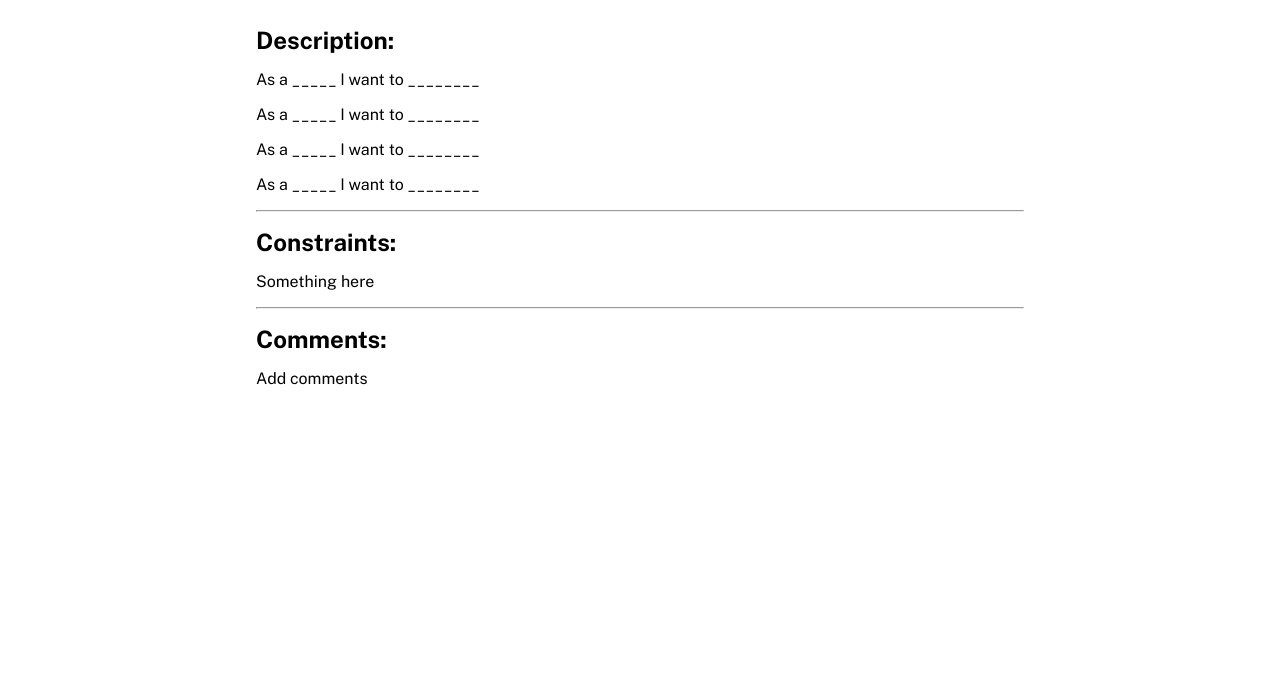
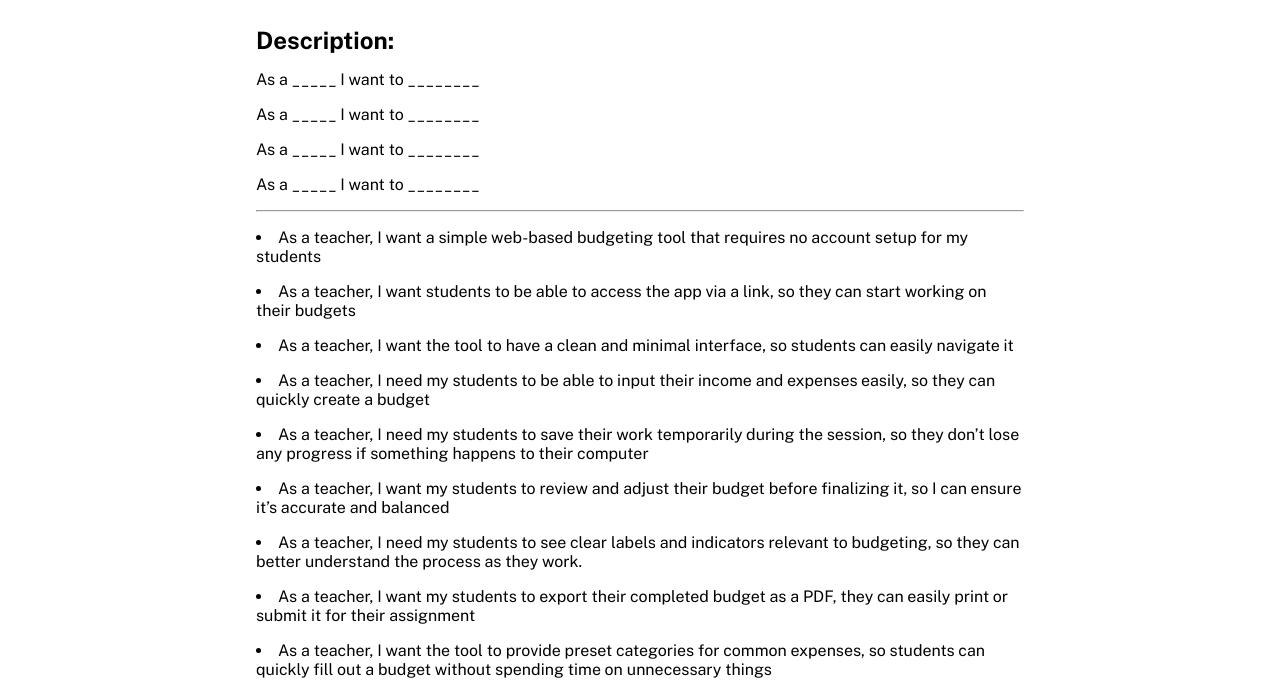
Before and after one commit to jacobrobertsdev/DevSquad, a plain HTML site: page features/template.html in a window 1280 px wide. Shown: the part 75-767 px from the top of the page. Drawn offline with nearby package versions, Linux system fonts and the light colour scheme.

Commit message:
Add features list and edit first user story

```diff
--- a/features/template.html
+++ b/features/template.html
@@ -22,6 +22,41 @@
         <p>As a _____ I want to ________</p>
         <p>As a _____ I want to ________</p>
         <hr />
+
+
+
+
+
+
+        <li>As a teacher, I want a simple web-based budgeting tool that requires no account setup for my students</li>
+        <li>As a teacher, I want students to be able to access the app via a link, so they can start working on
+            their
+            budgets</li>
+        <li>As a teacher, I want the tool to have a clean and minimal interface, so students can easily navigate it
+        </li>
+        <li>As a teacher, I need my students to be able to input their income and expenses easily, so they can
+            quickly
+            create a
+            budget</li>
+        <li>As a teacher, I need my students to save their work temporarily during the session, so they don’t lose
+            any progress
+            if something happens to their computer</li>
+        <li>As a teacher, I want my students to review and adjust their budget before finalizing it, so I can ensure
+            it’s accurate and
+            balanced</li>
+        <li>As a teacher, I need my students to see clear labels and indicators relevant to budgeting, so they can
+            better understand the
+            process as they work.</li>
+        <li>As a teacher, I want my students to export their completed budget as a PDF, they can easily print or
+            submit it for
+            their assignment</li>
+        <li>As a teacher, I want the tool to provide preset categories for common expenses, so students can quickly
+            fill out a budget
+            without spending time on unnecessary things</li>
+
+
+
+
         <h2>Constraints:</h2>
         <p>Something here</p>
         <hr />
```
Also changed, not shown: design_artifacts.html (+3 -3 lines), user-stories/user-stories-sara-thompson.html (+2 -1 lines).
